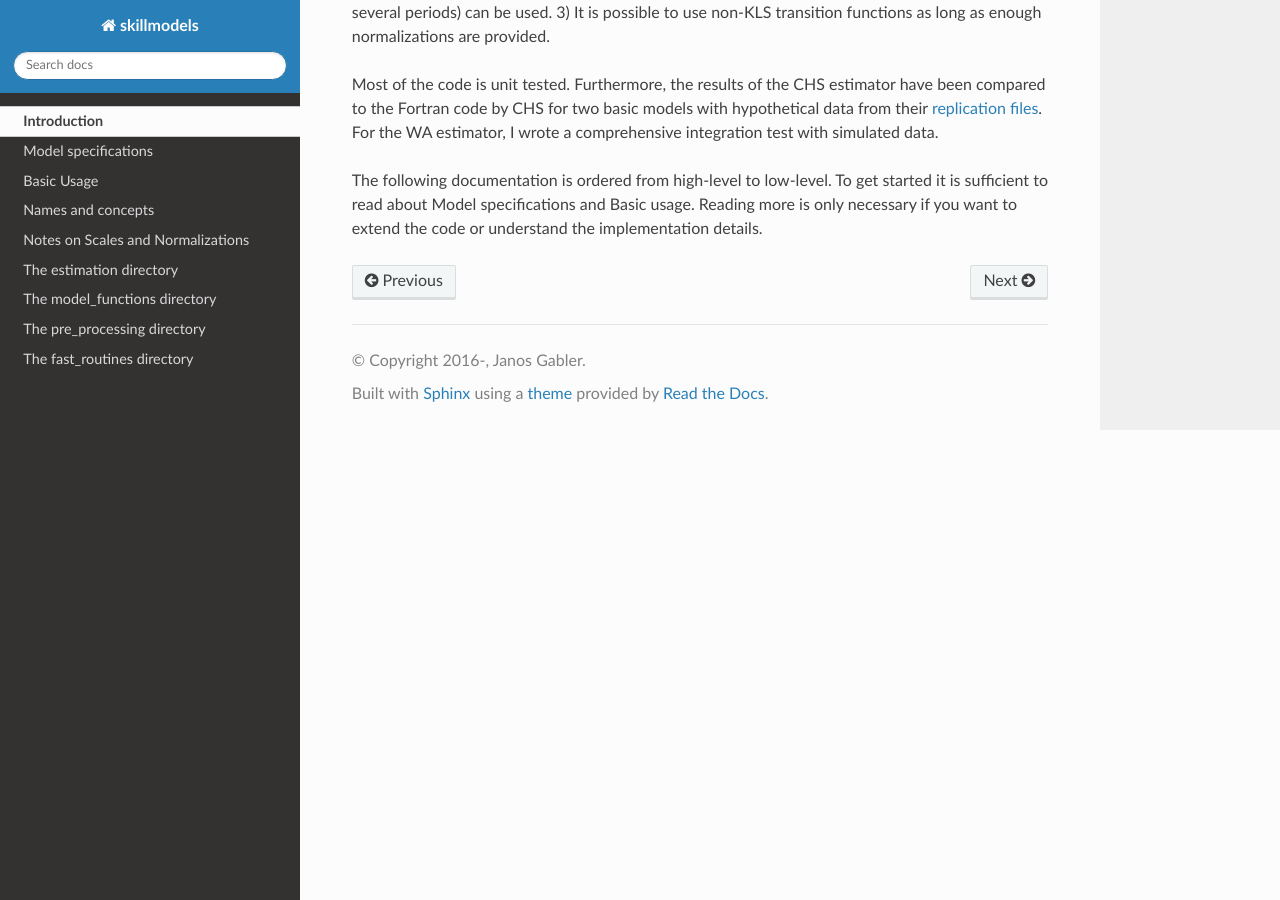
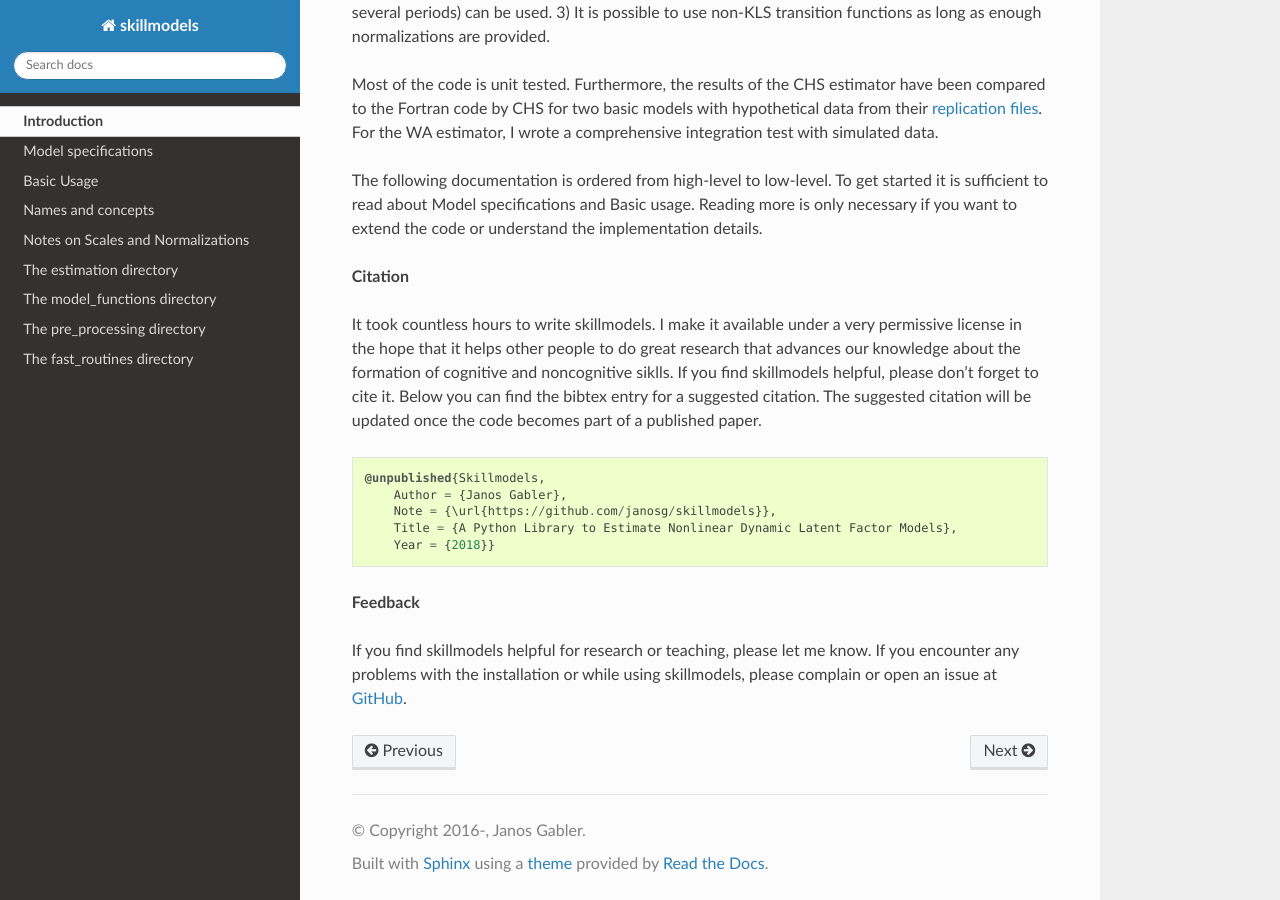
Before and after one commit to OpenSourceEconomics/skillmodels, a Sphinx documentation site: the page built from docs/source/introduction.rst, in a window 1280 px wide and 900 px high, scrolled down 742 px. Built offline with Sphinx 7.4.7 and the Read the Docs theme 2.0.0, drawn with Linux system fonts in a browser that asks for light colours.

Commit message:
Some update to the documentation.

```diff
--- a/docs/source/introduction.rst
+++ b/docs/source/introduction.rst
@@ -30,8 +30,33 @@ Most of the code is unit tested. Furthermore, the results of the CHS estimator h
 
 The following documentation is ordered from high-level to low-level. To get started it is sufficient to read about Model specifications and Basic usage. Reading more is only necessary if you want to extend the code or understand the implementation details.
 
+
+**Citation**
+
+It took countless hours to write skillmodels. I make it available under a very permissive license in the hope that it helps other people to do great research that advances our knowledge about the formation of cognitive and noncognitive siklls. If you find skillmodels helpful, please don't forget to cite it. Below you can find the bibtex entry for a suggested citation. The suggested citation will be updated once the code becomes part of a published paper.
+
+.. code::
+
+    @unpublished{Skillmodels,
+        Author = {Janos Gabler},
+        Note = {\url{https://github.com/janosg/skillmodels}},
+        Title = {A Python Library to Estimate Nonlinear Dynamic Latent Factor Models},
+        Year = {2018}}
+
+
+**Feedback**
+
+If you find skillmodels helpful for research or teaching, please let me know. If you encounter any problems with the installation or while using skillmodels, please complain or open an issue at `GitHub`_.
+
+
+
+
+
 .. _critique:
     https://dl.dropboxusercontent.com/u/33774399/wiswall_webpage/agostinelli_wiswall_renormalizations.pdf
 
 .. _replication files:
     https://www.econometricsociety.org/content/supplement-estimating-technology-cognitive-and-noncognitive-skill-formation-0
+
+.. _GitHub:
+    https://github.com/janosg/skillmodels
```
Also changed, not shown: README.md (+21 -0 lines), docs/source/model_specs.rst (+6 -6 lines), docs/source/notes_on_factor_scales.rst (+5 -3 lines).
